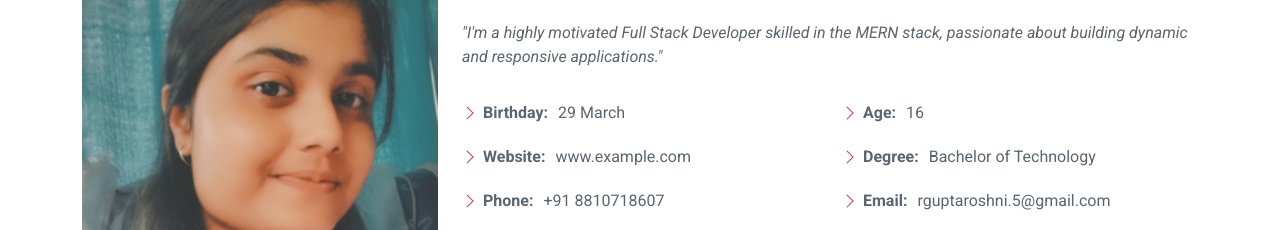
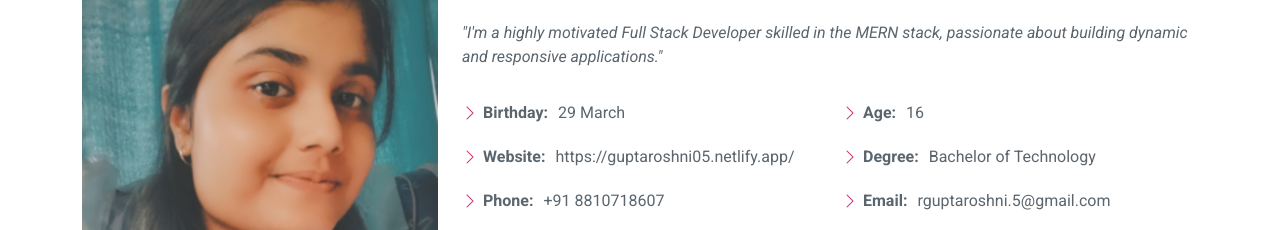
Before and after one commit to Roshnigithub5/Portfolio, a plain HTML site: page index.html in a window 1280 px wide. Shown: the part 1064-1294 px from the top of the page. Drawn offline with nearby package versions, Linux system fonts and the light colour scheme; a web font is replaced by a local one.

Commit message:
Update index.html

```diff
--- a/index.html
+++ b/index.html
@@ -97,7 +97,7 @@
               <div class="col-lg-6">
                 <ul>
                   <li><i class="bi bi-chevron-right"></i> <strong>Birthday:</strong> <span>29 March</span></li>
-                  <li><i class="bi bi-chevron-right"></i> <strong>Website:</strong> <span>www.example.com</span></li>
+                  <li><i class="bi bi-chevron-right"></i> <strong>Website:</strong> <span>https://guptaroshni05.netlify.app/</span></li>
                   <li><i class="bi bi-chevron-right"></i> <strong>Phone:</strong> <span>+91 8810718607</span></li>
                   <li><i class="bi bi-chevron-right"></i> <strong>City:</strong> <span>Mathura, Uttar Pradesh</span></li>
                 </ul>
```
